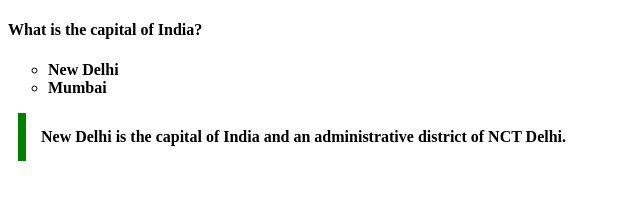
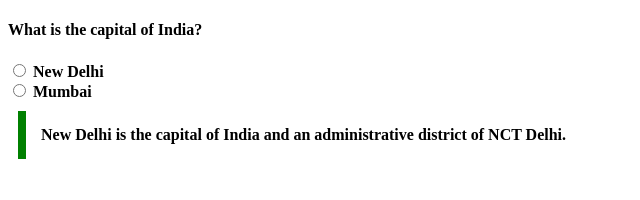
Before and after one commit to acciojob/trivia-Pedagani-Srivani, a website: page main.html in a window 1280 px wide. Shown: the whole page, without its empty margins (0-640 px from the left). Drawn offline with Linux system fonts and the light colour scheme.

Commit message:
created a submission

```diff
--- a/main.html
+++ b/main.html
@@ -13,11 +13,14 @@
 </head>
 <body>
     <h4>What is the capital of India?<h4>
-    <ul type="circle">
-        <li>New Delhi</li>
-        <li>Mumbai</li>
-
-    </ul>
+    <div>
+		<input type="radio" name="capital" value="new delhi">
+		New Delhi
+	</div>
+		 <div>
+		<input type="radio" name="capital" value="mumbai">
+		Mumbai
+	</div>
     <blockquote city="https://en.wikipedia.org/wiki/New_Delhi">
        New Delhi is the capital of India and an administrative district of NCT Delhi.
 
```
